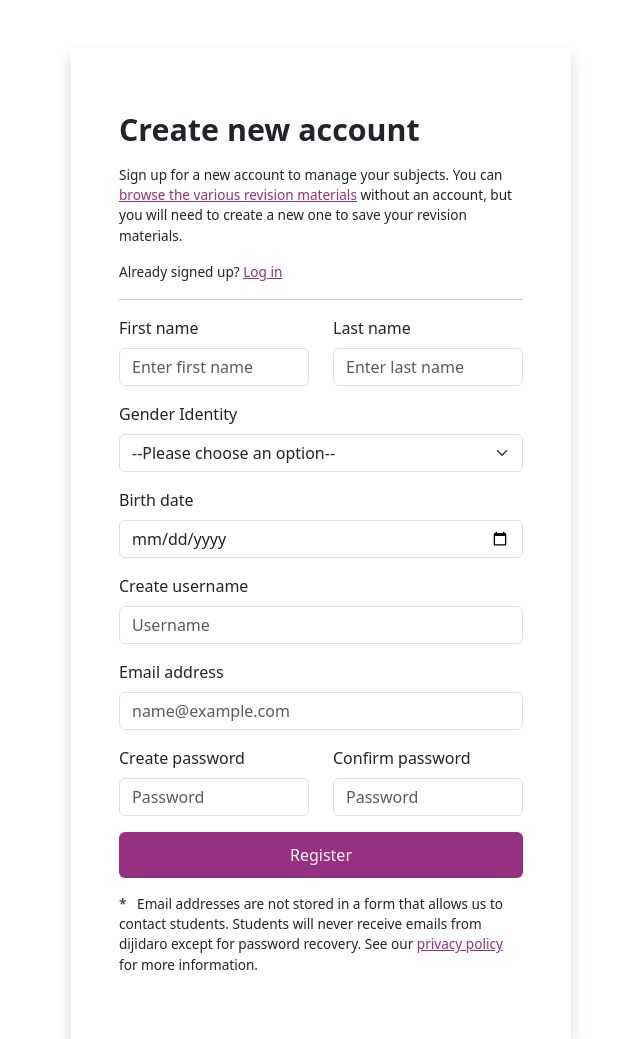
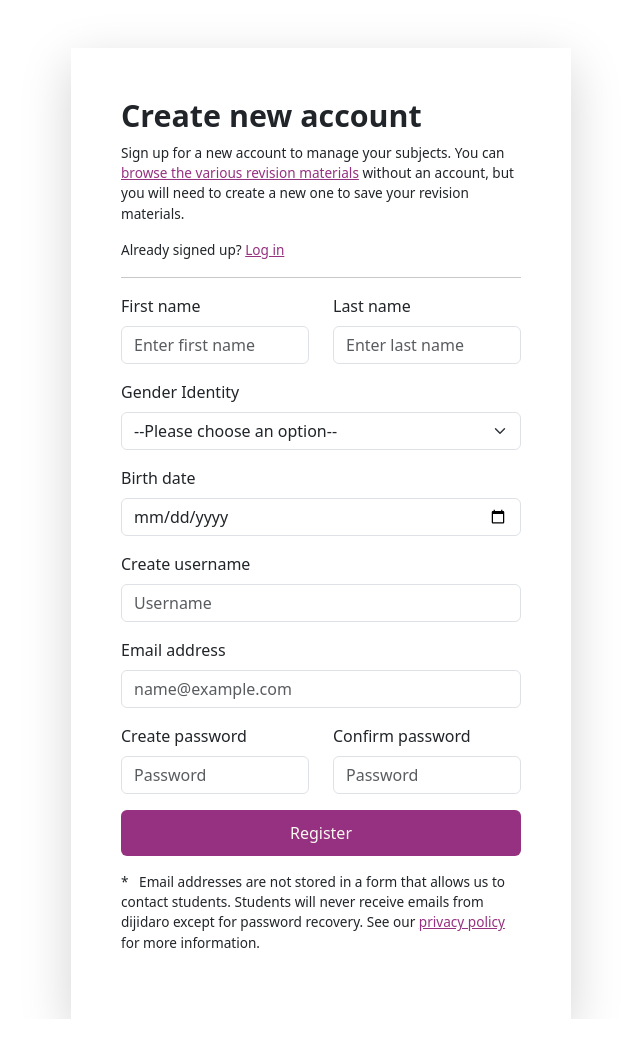
Before and after one commit to dijidaro/dijidaro, a Flask app: page /auth/student_registration in a window 1280 px wide. Shown: the part 51-1090 px from the top of the page, without its empty margins (319-959 px from the left). Run offline with Flask 3, Linux system fonts and the light colour scheme; parts of the project's set-up code (start-up, migrations or seed data) failed here and were passed over.

Commit message:
padding the form

```diff
--- a/app/static/styles/large.css
+++ b/app/static/styles/large.css
@@ -49,7 +49,8 @@
     }
 
     .auth-form {
-        max-width: 500px;
+        width: 500px;
         margin: 0 auto;
+        padding: 50px;
     }
 }
--- a/app/static/styles/small.css
+++ b/app/static/styles/small.css
@@ -94,6 +94,10 @@ nav .dropdown-menu li {
   background-color: #faf9f1;
 }
 
+.auth-form {
+  padding: 25px;
+}
+
 .auth-form h2 {
   /* color: var(--brand-color3); */
   font-size: 1.9rem;
--- a/app/templates/auth/login.html
+++ b/app/templates/auth/login.html
@@ -1,8 +1,8 @@
 {% extends "base.html" %}
 {% block body %}
 <div class="container">
-    <div class="auth-form shadow p-5 my-5">
-        <h2 class="my-3">Log in</h2>
+    <div class="auth-form shadow-lg my-5">
+        <h2 class="mb-2">Log in</h2>
         <p>Don't have an account? <a href="{{ url_for("auth.register_student") }}" class="link">
             Sign Up
         </a></p>
--- a/app/templates/auth/register.html
+++ b/app/templates/auth/register.html
@@ -1,8 +1,8 @@
 {% extends "base.html" %}
 {% block body %}
 <div class="container">
-    <div class="auth-form shadow p-5 my-5">
-        <h2 class="my-3">Create new account</h2>
+    <div class="auth-form shadow-lg my-5">
+        <h2 class="mb-2">Create new account</h2>
         <p>Sign up for a new account to manage your subjects. You can <a href="{{ url_for("dashboard.index") }}" class="link">browse the various
             revision materials</a> without an account, but you will need to create a new one to save your revision materials.
         </p>
```
